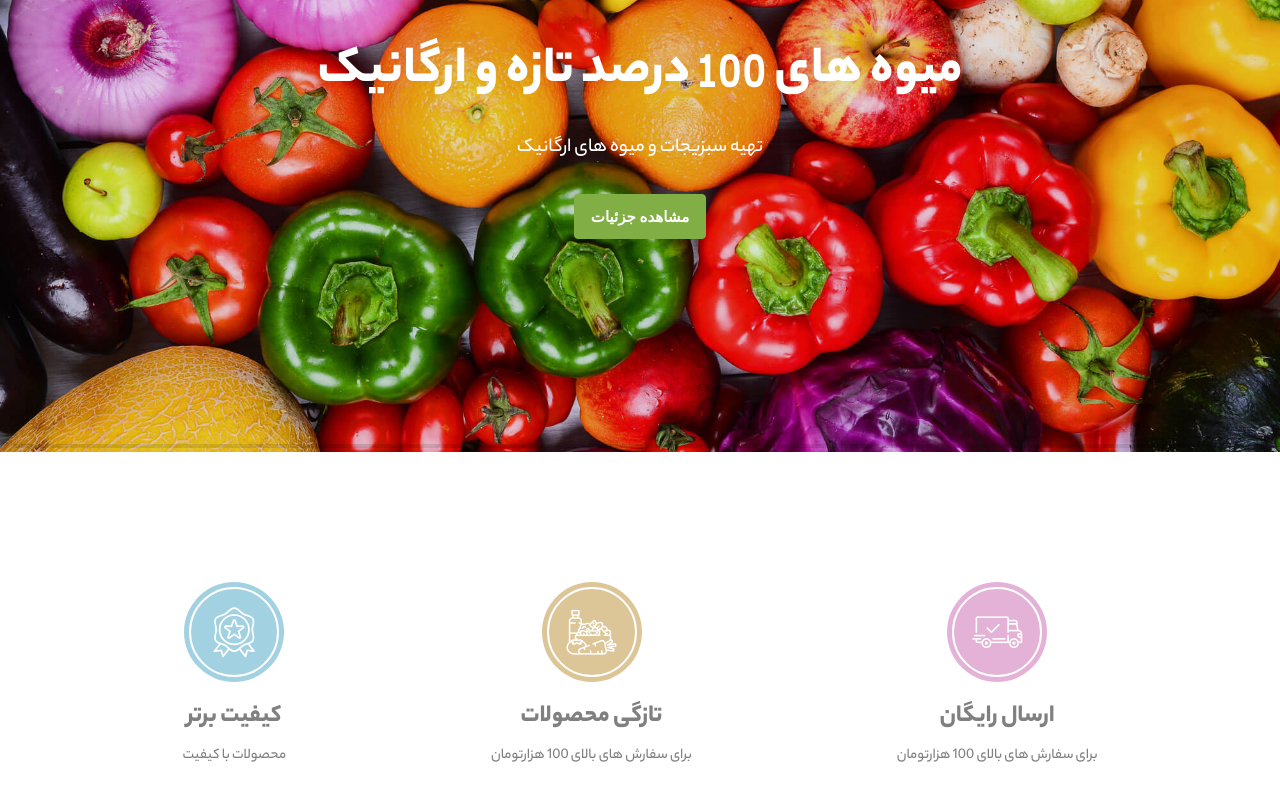
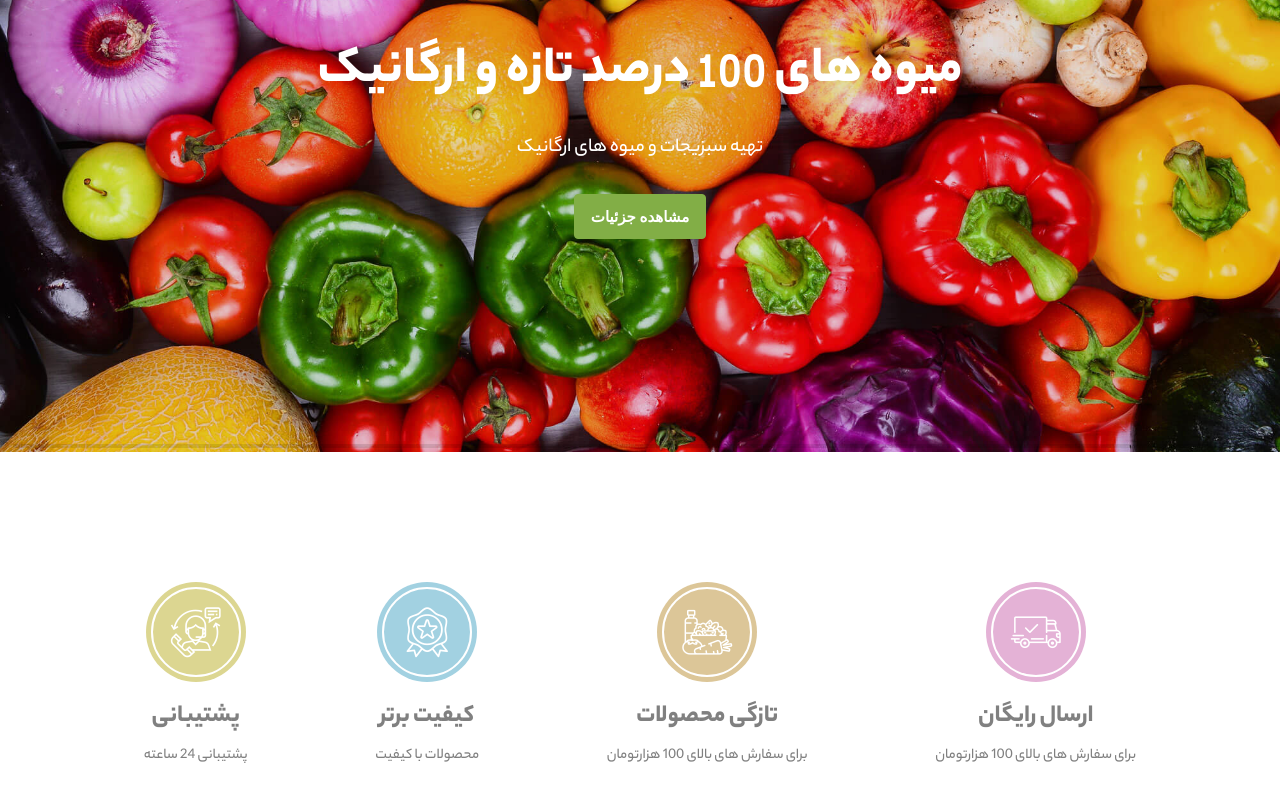
Before and after one commit to shahryar2004a/vegetables-shop, a React (Create React App) app: page / in a window 1280 px wide. Shown: the part 344-1144 px from the top of the page. Built offline with nearby package versions, Linux system fonts and the light colour scheme.

Commit message:
fix service

```diff
--- a/src/components/NavBar/NavBar.jsx
+++ b/src/components/NavBar/NavBar.jsx
@@ -99,7 +99,7 @@ export default function NavBar() {
           <li><a href="/services" className="mobile-menu-item ">درباره ما</a></li>
           <li><a href="/contact" className="mobile-menu-item">تماس با ما</a></li>
           <li className="mobile-menu-item"><a href="cart.html" className="flex items-center">[0]<IoMdCart/></a></li>
-          <DarkModeSwitch className='text-slate-400 size-[34px] ms-2 ' checked={darkSide} onChange={toggleDarkMode}/>
+          <li><DarkModeSwitch className='text-slate-400 size-[34px] ms-2 ' checked={darkSide} onChange={toggleDarkMode}/></li>
 
         </ul>
       </div>
--- a/src/components/Services/Service/Service.jsx
+++ b/src/components/Services/Service/Service.jsx
@@ -12,7 +12,7 @@ export default function Service({data}) {
 
                   </div>
                 </div>
-                <div className="media-body dark:text-white">
+                <div className="media-body dark:text-white text-center">
                   <h3 className="heading font-YekanHeavy">{data.title}</h3>
                   <span className='font-YekanMedium text-[15px]'>{data.des}</span>
               </div>
--- a/src/components/Services/Services.jsx
+++ b/src/components/Services/Services.jsx
@@ -7,12 +7,11 @@ import './Services.css'
 export default function Services() {
 
     const [servicesData,setServicesData]=useState(services)
-    console.log(servicesData)
   return (
     <>
-     <section class="service mt-20">
-          <div class="container">
-            <div class="flex justify-around flex-wrap">
+     <section className="service mt-20">
+          <div className="container">
+            <div className="flex justify-around flex-wrap">
 
           {
             servicesData.map((service)=>(
--- a/src/components/Slider/Slider.jsx
+++ b/src/components/Slider/Slider.jsx
@@ -36,7 +36,7 @@ export default function Slider() {
 
         {
             slides.map((slide)=>(
-                <SwiperSlide>
+                <SwiperSlide key={slide.id}>
                 <div style={{backgroundImage: `url(${slide.image})`}}
                 className="relative flex flex-col items-center justify-center h-screen w-full bg-cover bg-center bg-no-repeat text-white">
                    <div className="absolute inset-0 bg-black/10"></div>
--- a/src/data.js
+++ b/src/data.js
@@ -38,7 +38,14 @@ const slides = [
       icon:'flaticon-award',
       title:'کیفیت برتر',
       des:'محصولات با کیفیت',
-    }
+    },
+    {
+    id:4,
+    name:'support',
+    icon:'flaticon-customer-service',
+    title:'پشتیبانی',
+    des:'پشتیبانی 24 ساعته',
+  }
  ]
 
   export  {slides,services}
```
